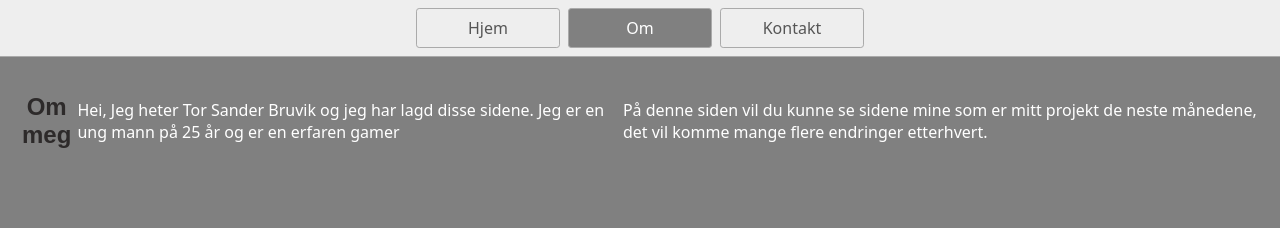
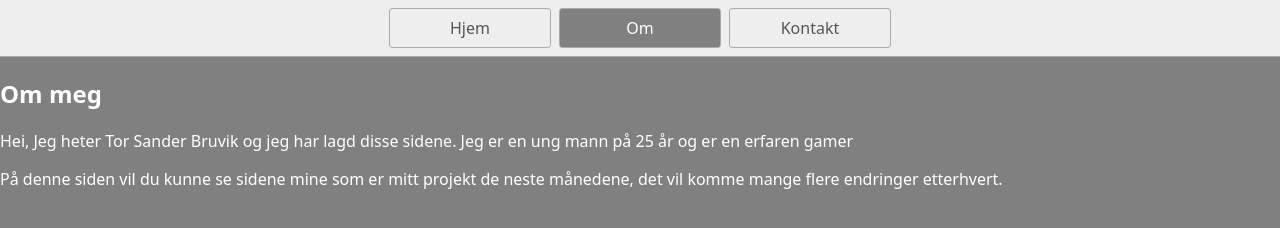
Before and after one commit to Rednasrot/Gl-de-Programmering, a website: page Om-Meg.html in a window 1280 px wide. Drawn offline with Linux system fonts and the light colour scheme.

Commit message:
Oppdatering | Har gitt classer til Main, ny CSS

```diff
--- a/page2.html
+++ b/Om-Meg.html
@@ -1,25 +1,22 @@
 <!DOCTYPE html>
 <html lang="en">
   <head>
-    <title>Prosjekt</title>
+    <title>Om meg</title>
     <meta charset="UTF-8" />
     <meta name="viewport" content="width=device-width" />
-    <link rel="stylesheet" href="styles.css" />
+    <link rel="stylesheet" href="styles-om-meg.css" />
     <script type="module" src="script.js"></script>
   </head>
   <body>
     <nav>
       <a href="index.html">Hjem</a>
-      <a href="page2.html" aria-current="page">Om</a>
+      <a href="Om-Meg.html" aria-current="page">Om</a>
       <a href="kontakt.html"> Kontakt</a>
     </nav>
-    <main>
-      <section>
-      <h1 id="Om-meg">Om meg </h1>
-      </section>
+    <main class="main-om-meg">
+      <h2 class="om-meg">Om meg</h2>
       <p> Hei, Jeg heter Tor Sander Bruvik og jeg har lagd disse sidene. Jeg er en ung mann på 25 år og er en erfaren gamer</p>
       <p> På denne siden vil du kunne se sidene mine som er mitt projekt de neste månedene, det vil komme mange flere endringer etterhvert.</p>
-
   </main>
   </body>
 </html>
--- a/styles.css
+++ b/styles-index.css
@@ -49,11 +49,17 @@ nav a[aria-current='page'] {
   background-color: grey;
 }
 
-main {
-  display: flex; /* Bruker flexbox for å plassere innhold */
-  justify-content: space-between; /* Plasserer innhold til venstre og høyre */
+.main-index {
+  display: flex; /* Bruker flexbox for å plassere innhold */ /* Plasserer innhold til venstre og høyre */
   padding: 1rem;
   align-items: center;
+}
+
+.main-om-meg {
+  padding: 1rem;
+  align-items: center;
+
+
 }
 
 h1 {
@@ -93,11 +99,6 @@ img {
   margin-right: auto;
   width: 50%;
 }
-
-p {
-
-
-  }
 
 .text-overlay {
   font-family: fantasy
@@ -156,12 +157,9 @@ width: 15rem;
 
 }
 
-.Topp5spill {
-
-
+h2 {
+  display: flex;
+  flex-direction: column;
+  text-align: top;
+  margin: 1rem;
 }
-
-#om-meg {
-  text-align: center;
-  margin: 1rem 0;
-}
--- /dev/null
+++ b/styles-om-meg.css
@@ -0,0 +1,49 @@
+{
+    box-sizing: border-box;
+  }
+
+  .text-overlay {
+    position: absolute;
+    top: 50%;
+    left: 50%;
+    transform: translate(-50%, -50%);
+    color: rgb(17, 16, 16);
+    font-size: 1.5rem;
+  }
+
+  body {
+    margin: 0;
+    font-family: system-ui, sans-serif;
+    color: white;
+    background-color: grey;
+  }
+
+  /* Dette er en navigasjonsbahar.
+  Update: Har gjort slik at Nav Baren følger med når man scroller, interaktiv*/
+  nav {
+    display: flex;
+    flex-wrap: wrap;
+    align-items: center;
+    justify-content: center;
+    padding: 0.5rem;
+    gap: 0.5rem;
+    border-bottom: solid 1px #aaa;
+    background-color: #eee;
+    position: sticky;
+  }
+
+  nav a {
+    display: inline-block;
+    min-width: 9rem;
+    padding: 0.5rem;
+    border-radius: 0.2rem;
+    border: solid 1px #aaa;
+    text-align: center;
+    text-decoration: none;
+    color: #555;
+  }
+
+  nav a[aria-current='page'] {
+    color: white;
+    background-color: grey;
+  }
```
Also changed, not shown: index.html (+3 -3 lines).
